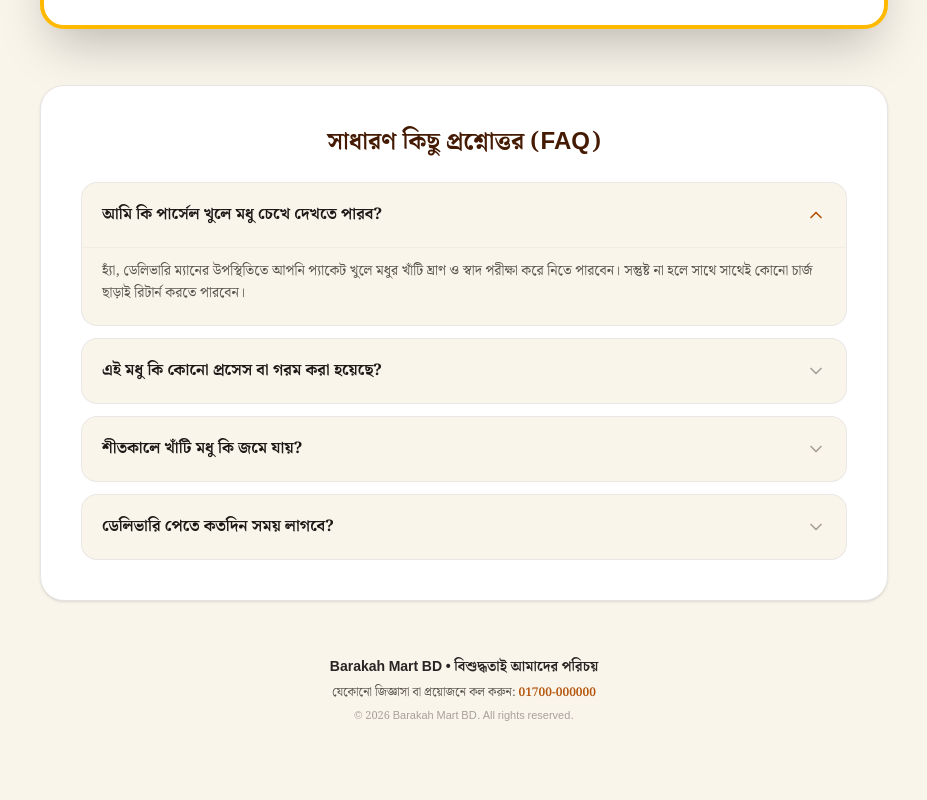
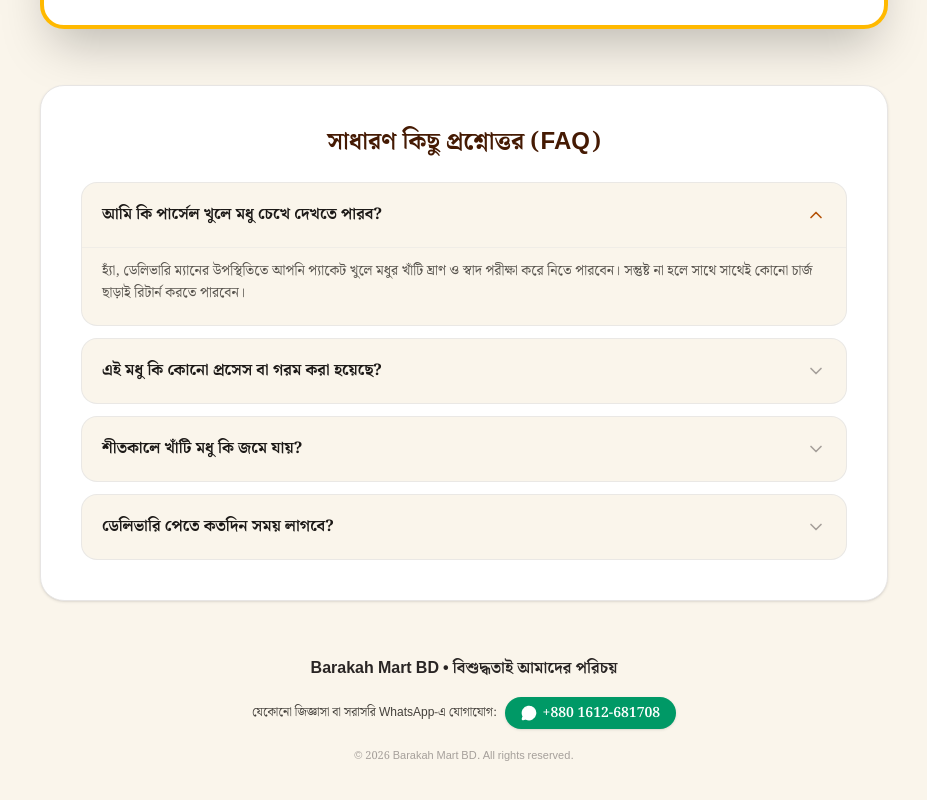
Before and after one commit to robiofficial96-arch/barakahmart, a Next.js app: page / in a window 1280 px wide. Shown: the part 3448-4248 px from the top of the page, without its empty margins (176-1103 px from the left). Built offline with nearby package versions, Linux system fonts and the light colour scheme; a web font is replaced by a local one.

Commit message:
feat: add clickable WhatsApp contact +880 1612-681708 to footer and update order handler

```diff
--- a/src/app/page.tsx
+++ b/src/app/page.tsx
@@ -161,7 +161,7 @@ export default function LandingPage() {
   };
 
   // Business WhatsApp Number
-  const WHATSAPP_NUMBER = '8801700000000';
+  const WHATSAPP_NUMBER = '8801612681708';
 
   // Calculate pricing
   const isFreeDelivery = selectedPkg.id === 'pkg-3';
@@ -857,10 +857,23 @@ export default function LandingPage() {
         </section>
 
         {/* Footer */}
-        <footer className="mt-14 text-center text-xs text-stone-600 pb-10 space-y-2">
-          <p className="font-black text-stone-800 text-sm">Barakah Mart BD • বিশুদ্ধতাই আমাদের পরিচয়</p>
-          <p>যেকোনো জিজ্ঞাসা বা প্রয়োজনে কল করুন: <a href="tel:01700000000" className="text-[#B45309] font-bold">01700-000000</a></p>
-          <p className="text-[11px] text-stone-400">© 2026 Barakah Mart BD. All rights reserved.</p>
+        <footer className="mt-14 text-center text-xs text-stone-600 pb-10 space-y-3">
+          <p className="font-black text-stone-800 text-sm sm:text-base">Barakah Mart BD • বিশুদ্ধতাই আমাদের পরিচয়</p>
+
+          <div className="flex flex-col sm:flex-row items-center justify-center gap-2 pt-1">
+            <span className="text-stone-700 font-medium">যেকোনো জিজ্ঞাসা বা সরাসরি WhatsApp-এ যোগাযোগ:</span>
+            <a
+              href="https://wa.me/8801612681708?text=আসসালামু%20আলাইকুম,%20Barakah%20Mart%20BD%20থেকে%20মধু%20সম্পর্কে%20জানতে%20চাই।"
+              target="_blank"
+              rel="noopener noreferrer"
+              className="inline-flex items-center gap-1.5 bg-emerald-600 hover:bg-emerald-700 text-white font-bold px-4 py-1.5 rounded-full shadow-sm hover:shadow transition duration-150 text-xs sm:text-sm active:scale-95"
+            >
+              <MessageCircle className="w-4 h-4 fill-white" />
+              <span>+880 1612-681708</span>
+            </a>
+          </div>
+
+          <p className="text-[11px] text-stone-400 pt-2">© 2026 Barakah Mart BD. All rights reserved.</p>
         </footer>
 
       </main>
```
